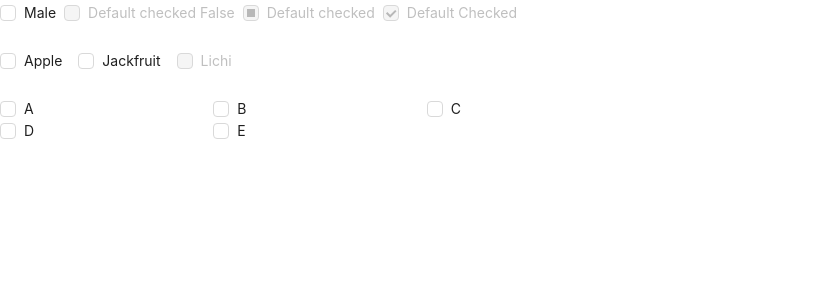
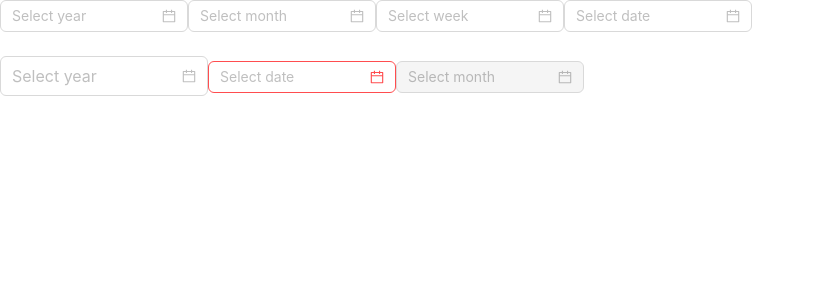
Before and after one commit to Emam-Bokhari/Ant-Design, a React (Vite) app: page / in a window 1280 px wide. Shown: the top 300 px of the page, without its empty margins (0-815 px from the left). Built offline with nearby package versions, Linux system fonts and the light colour scheme.

Commit message:
feat(ui): integrate Ant Design DatePicker component with various picker types and configurations

```diff
--- a/src/App.jsx
+++ b/src/App.jsx
@@ -1,11 +1,10 @@
 import { Fragment } from "react";
-import TimePickerComponent from "./components/Mission/Data-Entry/TimePicker/Learning/TimePickerComponent";
-import CheckboxComponent from "./components/Final/CheckboxComponent";
+import DatePickerComponent from "./components/Final/DatePickerComponent";
 
 export default function App() {
   return (
     <Fragment>
-      <CheckboxComponent />
+      <DatePickerComponent />
     </Fragment>
   );
 }
--- /dev/null
+++ b/src/components/Final/DatePickerComponent.jsx
@@ -0,0 +1,24 @@
+import { DatePicker } from "antd";
+import { Fragment } from "react";
+
+export default function DatePickerComponent() {
+  function handleDatePicker(_, dateString) {
+    console.log(dateString);
+  }
+  return (
+    <Fragment>
+      {/* basic */}
+      <DatePicker picker="year" />
+      <DatePicker picker="month" />
+      <DatePicker picker="week" />
+      <DatePicker picker="date" onChange={handleDatePicker} needConfirm />
+      {/* placement and size */}
+      <br />
+      <br />
+      <DatePicker picker="year" placement="bottomLeft" size="large" />
+      {/* status */}
+      <DatePicker picker="date" status="error" />
+      <DatePicker picker="month" disabled />
+    </Fragment>
+  );
+}
```
